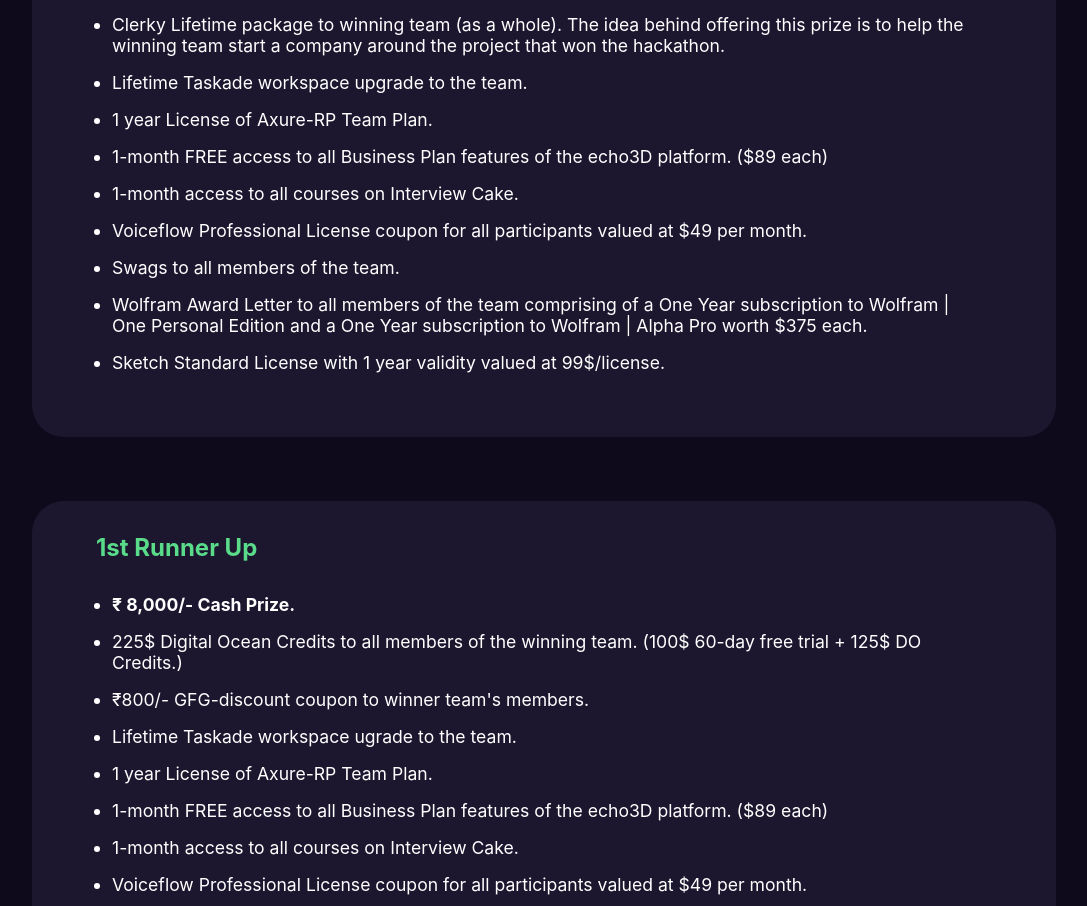
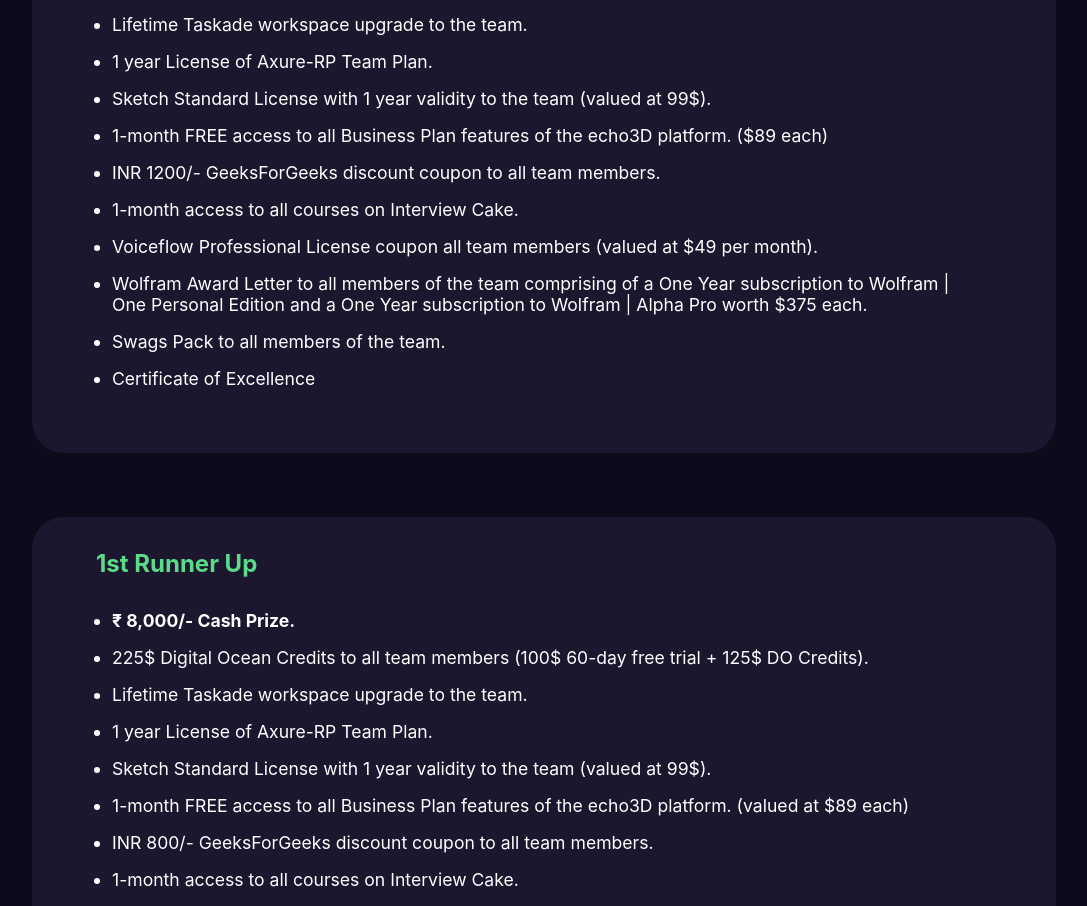
Before and after one commit to HackSlashNITP/hacknitp, a React (Create React App) app: page / in a window 1280 px wide. Shown: the part 4352-5258 px from the top of the page, without its empty margins (96-1183 px from the left). Built offline with nearby package versions, Linux system fonts and the light colour scheme; some icons are missing.

Commit message:
Update Navbar & Footer, Fix FOSS link

```diff
--- a/src/components/footer/Footer.js
+++ b/src/components/footer/Footer.js
@@ -33,7 +33,7 @@
             rel="noreferrer"
             className="cnc"
           >
-            Apply as Mentor/Speaker
+            Apply as Mentor
           </a>
           {/* <div><a target="_blank" className="discordbtnf" href="https://bit.ly/hacknitp-4-discord" rel='noreferrer'><button className="btn-primary btn-last">Join our Discord server</button></a></div> */}
         </div>
--- a/src/components/navbar2/NavB.js
+++ b/src/components/navbar2/NavB.js
@@ -45,7 +45,7 @@
                 target="_blank"
                 rel="noreferrer"
               >
-                Apply as Mentor/Speaker
+                Apply as Mentor
               </a>
             </li>
             <li>
--- a/src/components/prizes/Prizes.js
+++ b/src/components/prizes/Prizes.js
@@ -10,43 +10,46 @@
   }, [])
 
   const firstPrize = [
-    "350$ Digital Ocean Credits to all members of the winning team. (100$ 60-day free trial + 250$ DO Credits.)",
-    "₹1200/- GFG-discount coupon to winner team's members.",
-    "Clerky Lifetime package to winning team (as a whole). The idea behind offering this prize is to help the winning team start a company around the project that won the hackathon.",
+    "350$ Digital Ocean Credits to all team members (100$ 60-day free trial + 250$ DO Credits).",
+    "Clerky Lifetime package to the team. The idea behind offering this prize is to help the winning team start a company around the project that won the hackathon.",
     "Lifetime Taskade workspace upgrade to the team.",
     "1 year License of Axure-RP Team Plan.",
+    "Sketch Standard License with 1 year validity to the team (valued at 99$).",
     "1-month FREE access to all Business Plan features of the echo3D platform. ($89 each)",
+    "INR 1200/-  GeeksForGeeks discount coupon to all team members.",
     "1-month access to all courses on Interview Cake.",
-    "Voiceflow Professional License coupon for all participants valued at $49 per month.",
-    "Swags to all members of the team.",
+    "Voiceflow Professional License coupon all team members (valued at $49 per month).",
     "Wolfram Award Letter to all members of the team comprising of a One Year subscription to Wolfram | One Personal Edition and a One Year subscription to Wolfram | Alpha Pro worth $375 each.",
-    "Sketch Standard License with 1 year validity valued at 99$/license.",
+    "Swags Pack to all members of the team.",
+    "Certificate of Excellence",
   ]
 
   const secondPrize = [
-    "225$ Digital Ocean Credits to all members of the winning team. (100$ 60-day free trial + 125$ DO Credits.)",
-    "₹800/- GFG-discount coupon to winner team's members.",
-    "Lifetime Taskade workspace ugrade to the team.",
+    "225$ Digital Ocean Credits to all team members (100$ 60-day free trial + 125$ DO Credits).",
+    "Lifetime Taskade workspace upgrade to the team.",
     "1 year License of Axure-RP Team Plan.",
-    "1-month FREE access to all Business Plan features of the echo3D platform. ($89 each)",
+    "Sketch Standard License with 1 year validity to the team (valued at 99$).",
+    "1-month FREE access to all Business Plan features of the echo3D platform. (valued at $89 each)",
+    "INR 800/- GeeksForGeeks discount coupon to all team members.",
     "1-month access to all courses on Interview Cake.",
-    "Voiceflow Professional License coupon for all participants valued at $49 per month.",
-    "Swags to all members of the team.",
+    "Voiceflow Professional License coupon to all team members (valued at $49 per month each).",
     "Wolfram Award Letter to all members of the team comprising of a One Year subscription to Wolfram | One Personal Edition and a One Year subscription to Wolfram | Alpha Pro worth $375 each.",
-    "Sketch Standard License with 1 year validity valued at 99$/license.",
+    "Swags Pack to all members of the team.",
+    "Certificate of Excellence",
   ]
 
   const thirdPrize = [
-    "225$ Digital Ocean Credits to all members of the winning team. (100$ 60-day free trial + 125$ DO Credits.)",
-    "₹500/- GFG-discount coupon to winner team's members.",
-    "Lifetime Taskade workspace ugrade to the team.",
+    "225$ Digital Ocean Credits to all team members (100$ 60-day free trial + 125$ DO Credits).",
+    "Lifetime Taskade workspace upgrade to the team.",
     "1 year License of Axure-RP Team Plan.",
-    "1-month FREE access to all Business Plan features of the echo3D platform. ($89 each)",
+    "Sketch Standard License with 1 year validity to the team (valued at 99$).",
+    "1-month FREE access to all Business Plan features of the echo3D platform. (valued at $89 each)",
+    "INR 500/- GeeksForGeeks discount coupon to all team members.",
     "1-month access to all courses on Interview Cake.",
-    "Voiceflow Professional License coupon for all participants valued at $49 per month.",
-    "Swags to all members of the team.",
+    "Voiceflow Professional License coupon to all team members (valued at $49 per month each).",
     "Wolfram Award Letter to all members of the team comprising of a One Year subscription to Wolfram | One Personal Edition and a One Year subscription to Wolfram | Alpha Pro worth $375 each.",
-    "Sketch Standard License with 1 year validity valued at 99$/license.",
+    "Swags Pack to all members of the team.",
+    "Certificate of Excellence",
   ]
 
   const trackPrize = [
@@ -65,25 +68,25 @@
     ["Cash prize of ₹25,000 will be divided among the best projects as decided by the jury members.",
 
       "What you can work on:",
-      "1.A new FOSS app, tool, or library.",
-      "2.An alternative to any existing popular app or service.",
-      "3.Extending and improve an existing project or library.",
-      "4.Design projects: Redesign of an existing FOSS application.",
-      "5.Open hardware.",
+      "- A new FOSS app, tool, or library.",
+      "- An alternative to any existing popular app or service.",
+      "- Extending and improve an existing project or library.",
+      "- Design projects: Redesign of an existing FOSS application.",
+      "- Open hardware.",
 
       "What you should (probably) not work on:",
-      "1.An app or project that extensively uses proprietary service or API."],
+      "- An app or project that extensively uses proprietary service or API."],
   ]
 
   const allparticpant = [
-    "₹300/- GFG-discount coupon to all participants.",
+    "5 Year free Taskade Workspace upgrade to the team.",
     "1-month FREE access to all Business Plan features of the echo3D platform. ($89 each)",
+    "INR 300/- GeeksForGeeks discount coupon to all team members.",
     "1-month access to all courses on Interview Cake.",
-    "Voiceflow Professional License coupon for all participants valued at $49 per month.",
-    "5 Year free upgrade of Taskade Workspace for your team.",
-    "Certificate of Participation.",
-    "30 day free-license to Wolfram | One for each participant.",
-    "All attendees can download and use Sketch software for free during the event.",
+    "Voiceflow Professional License coupon to all team members (valued at $49 per month).",
+    "30 day free-license to Wolfram | One for each team members.",
+    "All participants can download and use Sketch software for free during the hackathon.",
+    "Certificate of Participation",
   ]
 
   // const list = [
@@ -201,8 +204,7 @@
           <h2 className="prizes-head">For All Participants</h2>
           <ul>
             <li className="list-item">
-              Digital Ocean $100, 60-day free trial for all attendees who
-              register using this{" "}
+            100$ Digital Ocean Credits to all team members, 60-day Free trial who register using this{" "}
               <a
                 href=" https://try.digitalocean.com/developer-cloud "
                 target="_blank"
--- a/src/components/sponsors/Sponsors.js
+++ b/src/components/sponsors/Sponsors.js
@@ -59,7 +59,7 @@
     },
     {
       logo: `${Foss}`,
-      link: "https://www.postman.com/",
+      link: "https://fossunited.org/",
     },
   ]
 
```
